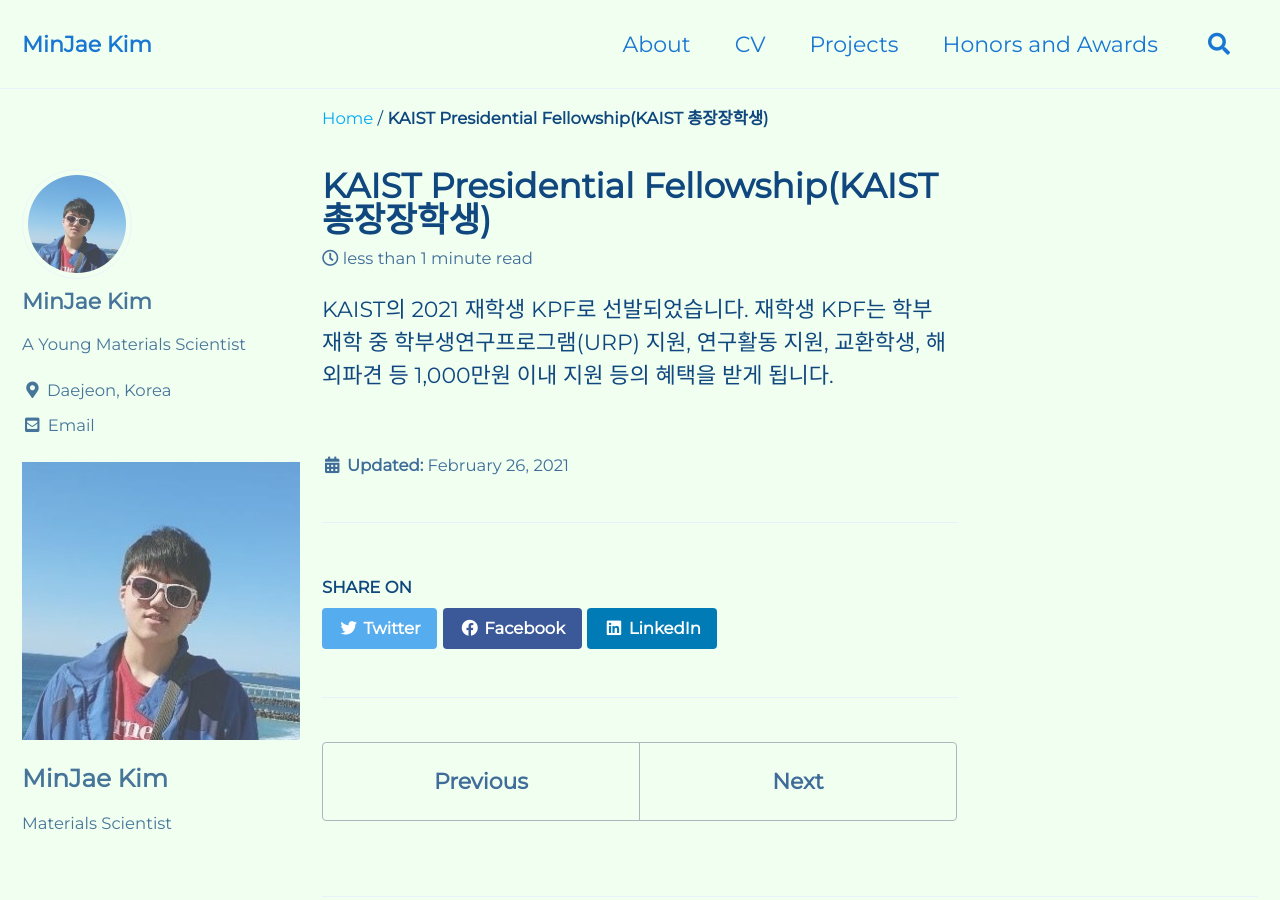
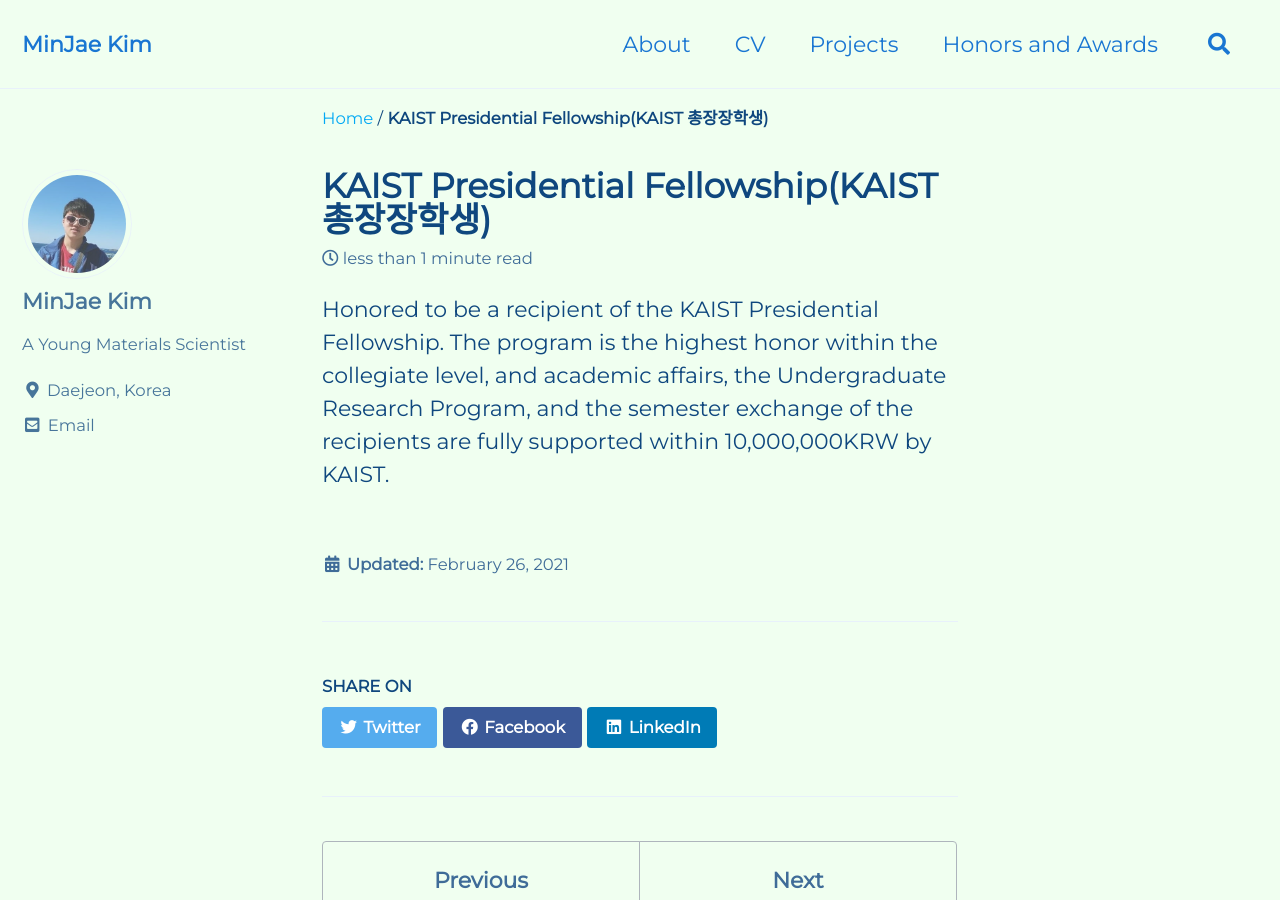
Before and after one commit to mj3259/mj3259.github.io, a Jekyll site: the page built from _posts/2021-02-26-kpf.md, in a window 1280 px wide and 900 px high. Built offline with Jekyll 4.4.1, drawn with Linux system fonts in a browser that asks for light colours; cached includes are drawn as plain includes.

Commit message:
Update 2021-02-26-kpf.md

```diff
--- a/_posts/2021-02-26-kpf.md
+++ b/_posts/2021-02-26-kpf.md
@@ -4,11 +4,6 @@
 header:
   image:
   teaser: assets/images/biography/kpf.png
-sidebar:
-  - title: "MinJae Kim"
-    image: "/assets/images/avatar.jpg"
-    image_alt: "logo"
-    text: "Materials Scientist"
 ---
 
-KAIST의 2021 재학생 KPF로 선발되었습니다. 재학생 KPF는 학부 재학 중 학부생연구프로그램(URP) 지원, 연구활동 지원, 교환학생, 해외파견 등 1,000만원 이내 지원 등의 혜택을 받게 됩니다.
+Honored to be a recipient of the KAIST Presidential Fellowship. The program is the highest honor within the collegiate level, and academic affairs, the Undergraduate Research Program, and the semester exchange of the recipients are fully supported within 10,000,000KRW by KAIST.
```
